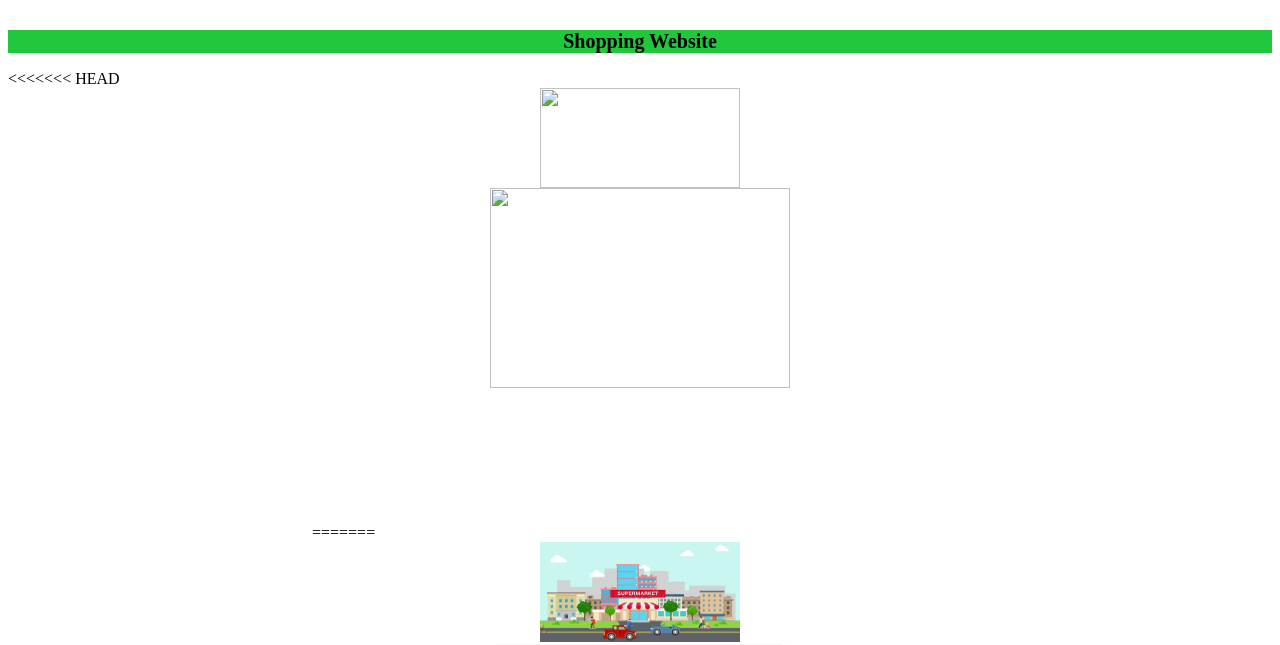
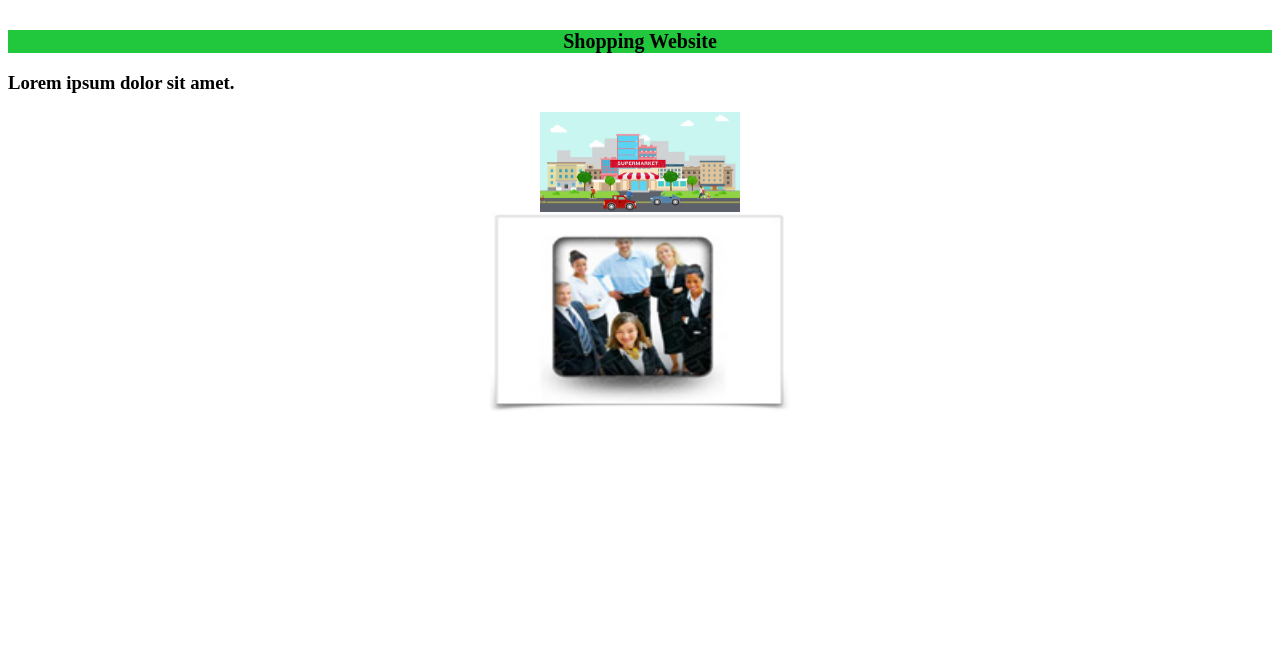
Before and after one commit to Veasna730/Website01, a plain HTML site: page index.html in a window 1280 px wide. Shown: the part 95-740 px from the top of the page. Drawn offline with Linux system fonts and the light colour scheme.

Commit message:
Adding h3 in index.html

```diff
--- a/index.html
+++ b/index.html
@@ -10,12 +10,8 @@
 <body>
     <h1 id="welcome">Welcome to my new Website</h1>
     <h2 id="shopping">Shopping Website</h2>
-<<<<<<< HEAD
-    <img class="image1" src="imgs/flat-style-cartoon-supermarket-mall-building-transport-street-animation-reveal-64067398 - Copy.jpg" alt="" srcset="">
-    <img class="image2" src="imgs/free-powerpoint-icons-modern-business-team.jpg" alt="" srcset=""><embed src="" type="">
-=======
+    <h3>Lorem ipsum dolor sit amet.</h3>
     <img class="image1" src="img/flat-style-cartoon-supermarket-mall-building-transport-street-animation-reveal-64067398 - Copy.jpg" alt="" srcset="">
     <img class="image2" src="img/free-powerpoint-icons-modern-business-team.jpg" alt="" srcset="">
->>>>>>> 0653652e6304cc3c9d6262260cd89946eaf0e8d3
 </body>
 </html>
```
